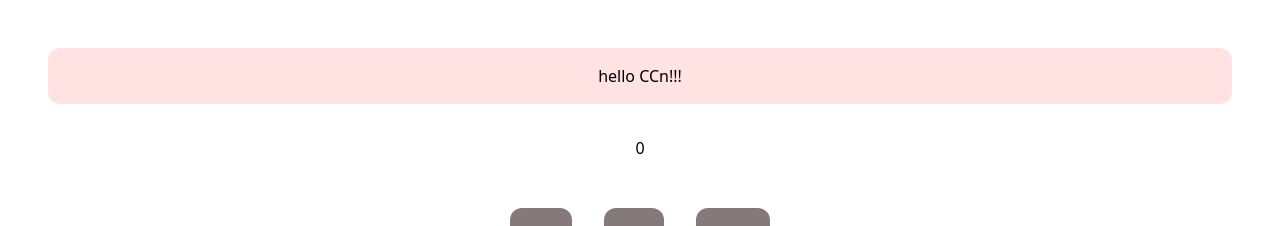
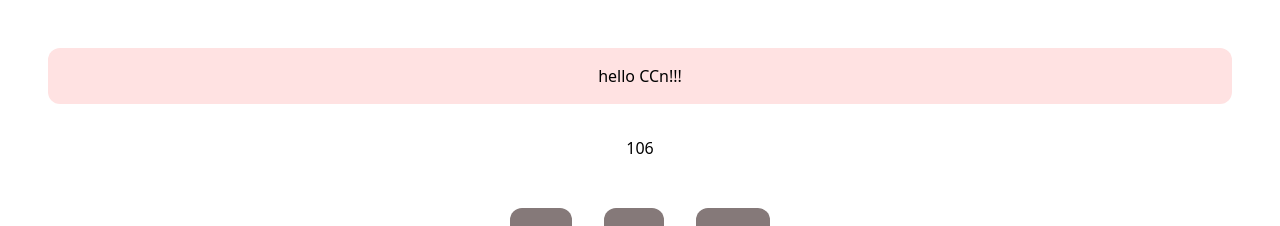
Before and after one commit to aakku106/4thSemTranning_REACT, a React (Vite) app in the folder day2/: page / in a window 1280 px wide. Shown: the top 226 px of the page. Built offline with nearby package versions, Linux system fonts and the light colour scheme.

Commit message:
nomber update

```diff
--- a/day2/src/Components/IncDec.jsx
+++ b/day2/src/Components/IncDec.jsx
@@ -3,7 +3,7 @@
 import React, { useState } from "react";
 
 export const Calc = () => {
-  const [count, setCount] = useState(0);
+  const [count, setCount] = useState(106);
 
   return (
     <>
@@ -11,7 +11,7 @@ export const Calc = () => {
       <div className="text-center ">
         <button onClick={() => setCount(count + 1)}>Add</button>
         <button onClick={() => setCount(count - 1)}>Sub</button>
-        <button onClick={() => setCount(0)}>Reset</button>
+        <button onClick={() => setCount(106)}>Reset</button>
       </div>
     </>
   );
```
